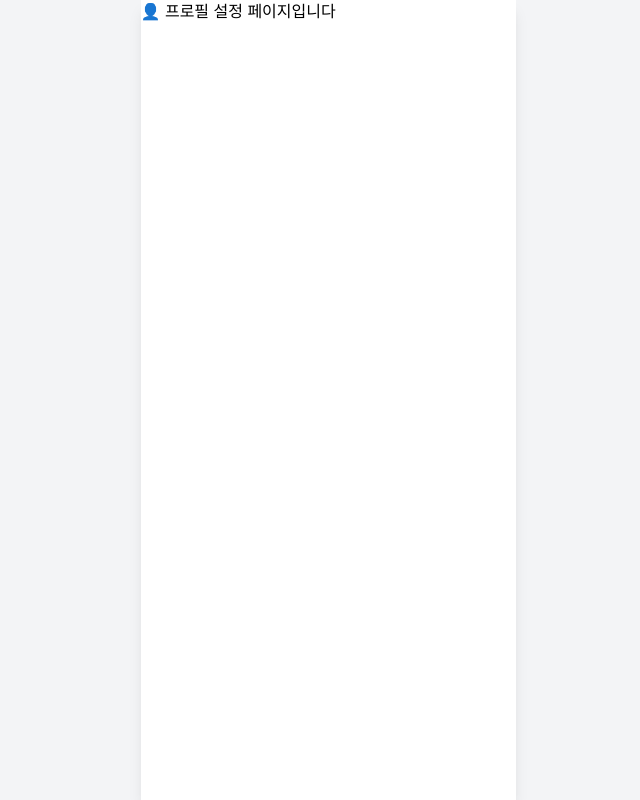
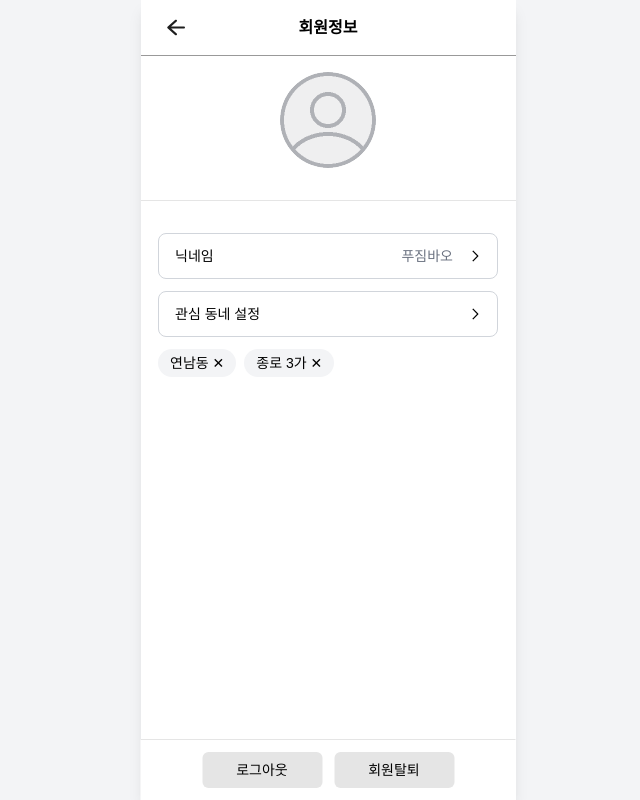
Before and after one commit to dongnae-bangnae/FE, a React (Vite) app: page /mypage/profile in a window 1280 px wide. Shown: the whole page, without its empty margins (312-952 px from the left). Built offline with nearby package versions, Linux system fonts and the light colour scheme.

Commit message:
✨ Feat: 회원 정보 페이지 구현

```diff
--- a/src/App.tsx
+++ b/src/App.tsx
@@ -8,6 +8,7 @@ import {
 
 import Layout from "./layouts/Layout";
 import AddCategoryPage from "./pages/AddCategoryPage";
+import EditNicknamePage from "./pages/EditNicknamePage";
 import HomePage from "./pages/HomePage";
 import LoginPage from "./pages/LoginPage";
 import MapPage from "./pages/MapPage";
@@ -20,7 +21,6 @@ import NotFound from "./pages/NotFound";
 import NotificationsPage from "./pages/NotificationsPage";
 import OnboardingPage from "./pages/OnboardingPage";
 import RecordDetailPage from "./pages/RecordDetailPage";
-import SettingsPage from "./pages/SettingsPage";
 
 const routes: RouteObject[] = [
   {
@@ -38,7 +38,7 @@ const routes: RouteObject[] = [
       { path: "mypage", element: <MyPage /> },
       { path: "mypage/likes", element: <MyLikesPage /> },
       { path: "mypage/profile", element: <MyProfilePage /> },
-      { path: "mypage/settings", element: <SettingsPage /> },
+      { path: "mypage/profile/nickname", element: <EditNicknamePage /> },
       { path: "category/new", element: <AddCategoryPage /> }
     ]
   }
--- /dev/null
+++ b/src/pages/EditNicknamePage.tsx
@@ -0,0 +1,49 @@
+import { useState } from "react";
+
+import Header from "../components/common/Header";
+
+function EditNicknamePage() {
+  const [nickname, setNickname] = useState("");
+
+  const handleChange = (e: React.ChangeEvent<HTMLInputElement>) => {
+    setNickname(e.target.value);
+  };
+
+  const isActive = nickname.trim().length > 0;
+
+  return (
+    <>
+      <Header title="닉네임 수정" underline={false} />
+
+      {/* 콘텐츠 영역 */}
+      <div className="w-full flex justify-center overflow-hidden">
+        <div className="w-[375px] h-[calc(100vh-56px-60px)] px-4 mt-8">
+          <p className="text-sm font-medium mb-2">
+            새로운 닉네임을 입력해주세요
+          </p>
+          <input
+            type="text"
+            value={nickname}
+            onChange={handleChange}
+            placeholder="현재 닉네임"
+            className="w-full h-10 px-3 border border-gray-300 rounded-md text-sm"
+          />
+        </div>
+      </div>
+
+      {/* 하단 고정 버튼 */}
+      <div className="fixed bottom-0 left-1/2 -translate-x-1/2 w-[375px] px-4 py-3 bg-white z-50">
+        <button
+          disabled={!isActive}
+          className={`w-full h-10 rounded-md text-white text-sm font-semibold ${
+            isActive ? "bg-[#F59E0B]" : "bg-gray-300"
+          }`}
+        >
+          변경 완료
+        </button>
+      </div>
+    </>
+  );
+}
+
+export default EditNicknamePage;
--- a/src/pages/MyPage.tsx
+++ b/src/pages/MyPage.tsx
@@ -1,7 +1,7 @@
 import { useState } from "react";
 import { useNavigate } from "react-router-dom";
 
-import Profile from "../assets/icon-defaultProfile.svg";
+import DefaultProfile from "../assets/icon-defaultProfile.svg";
 import RingIcon from "../assets/icon-ring.svg";
 import SettingIcon from "../assets/icon-setting.svg";
 import Header from "../components/common/Header";
@@ -18,7 +18,7 @@ function MyPage() {
       <div style={{ height: "16px" }} />
 
       {/* 상단바 (알림 + 설정 아이콘 그룹) */}
-      <div className="w-full flex justify-end items-center mt-6 mb-4 pr-4">
+      <div className="w-full flex justify-end items-center mt-2 mb-4 pr-2">
         <div className="flex items-center" style={{ gap: "9px" }}>
           <img
             src={RingIcon}
@@ -35,7 +35,7 @@ function MyPage() {
               cursor: "pointer",
               marginRight: "10px"
             }}
-            onClick={() => navigate("/mypage/settings")}
+            onClick={() => navigate("/mypage/profile")}
           />
         </div>
       </div>
@@ -43,19 +43,19 @@ function MyPage() {
       {/* 프로필 */}
       <div className="flex flex-col items-center">
         <img
-          src={Profile}
+          src={DefaultProfile}
           alt="프로필"
-          className="w-20 h-20 rounded-full mb-2"
+          className="w-24 h-24 rounded-full mb-2"
         />
         <p className="text-lg font-semibold">@기영이</p>
       </div>
 
       {/* 탭 버튼 */}
-      <div className="flex justify-center gap-x-3 mt-4">
+      <div className="flex justify-center mt-4">
         <button
           onClick={() => setSelectedTab("saved")}
           className={`w-[90px] h-8 rounded-lg text-sm font-medium
-      ${selectedTab === "saved" ? "bg-[#F59E0B] text-white" : "bg-[#E5E5E5] text-black"}`}
+      ${selectedTab === "saved" ? "bg-[#FFC064]" : "bg-[#D9D9D99E] text-black"}`}
         >
           저장
         </button>
@@ -65,7 +65,7 @@ function MyPage() {
         <button
           onClick={() => setSelectedTab("myPosts")}
           className={`w-[90px] h-8 rounded-lg text-sm font-medium
-      ${selectedTab === "myPosts" ? "bg-[#F59E0B] text-white" : "bg-[#E5E5E5] text-black"}`}
+      ${selectedTab === "myPosts" ? "bg-[#FFC064]" : "bg-[#D9D9D99E] text-black"}`}
         >
           내 글
         </button>
@@ -75,13 +75,13 @@ function MyPage() {
         <button
           onClick={() => setSelectedTab("pro")}
           className={`w-[90px] h-8 rounded-lg text-sm font-medium
-      ${selectedTab === "pro" ? "bg-[#F59E0B] text-white" : "bg-[#E5E5E5] text-black"}`}
+      ${selectedTab === "pro" ? "bg-[#FFC064]" : "bg-[#D9D9D99E] text-black"}`}
         >
           PRO 구독
         </button>
       </div>
 
-      <div style={{ height: "16px" }} />
+      {/* 구분선 */}
       <div className="w-full mt-4 border-b border-[#E5E5E5]" />
 
       {/* 저장 탭을 눌렀을 때 */}
--- a/src/pages/MyProfilePage.tsx
+++ b/src/pages/MyProfilePage.tsx
@@ -1,4 +1,89 @@
+import { ChangeEvent, useState } from "react";
+import { useNavigate } from "react-router-dom";
+
+import DefaultProfile from "../assets/icon-defaultProfile.svg";
+import Next from "../assets/icon-next.svg";
+import Header from "../components/common/Header";
+
 function MyProfilePage() {
-  return <div>👤 프로필 설정 페이지입니다</div>;
+  const navigate = useNavigate();
+  const [profileUrl, setProfileUrl] = useState<string>("");
+
+  const handleProfileChange = (e: ChangeEvent<HTMLInputElement>) => {
+    const file = e.target.files?.[0];
+    if (file) {
+      const previewUrl = URL.createObjectURL(file);
+      setProfileUrl(previewUrl);
+    }
+  };
+
+  return (
+    <>
+      <Header title="회원정보" underline={true} />
+
+      {/* 전체 콘텐츠 영역 */}
+      <div className="w-full flex justify-center overflow-hidden">
+        <div className="w-[375px] h-[calc(100vh-56px-60px)] overflow-hidden flex flex-col items-center mt-4">
+          {/* 프로필 사진 */}
+          <label htmlFor="profile-upload" className="cursor-pointer">
+            <img
+              src={profileUrl || DefaultProfile}
+              alt="프로필"
+              className="w-24 h-24 rounded-full object-cover mb-4"
+            />
+          </label>
+          <input
+            type="file"
+            id="profile-upload"
+            accept="image/*"
+            className="hidden"
+            onChange={handleProfileChange}
+          />
+
+          {/* 구분선 */}
+          <div className="w-full mt-4 mb-8 border-b border-[#E5E5E5]" />
+
+          {/* 닉네임 */}
+          <div className="w-[340px] flex justify-between items-center py-2 border border-[#D1D5DB] rounded-lg text-sm font-medium mb-3">
+            <span className="text-black px-4">닉네임</span>
+            <div className="flex items-center">
+              <span className="text-[#6B7280]">푸짐바오</span>
+              <button onClick={() => navigate("/mypage/profile/nickname")}>
+                <img src={Next} alt=">" className="w-3 h-3" />
+              </button>
+            </div>
+          </div>
+
+          {/* 관심 동네 설정 */}
+          <div className="w-[340px] flex justify-between items-center py-2 border border-[#D1D5DB] rounded-lg text-sm font-medium">
+            <span className="text-black px-4">관심 동네 설정</span>
+            <button onClick={() => navigate("/mypage/profile/area")}>
+              <img src={Next} alt=">" className="w-3 h-3" />
+            </button>
+          </div>
+
+          {/* 관심 동네 태그 */}
+          <div className="flex flex-wrap gap-2 mt-3 w-[340px]">
+            <span className="bg-[#F3F4F6] text-sm text-black px-3 py-1 rounded-full">
+              연남동 ✕
+            </span>
+            <span className="bg-[#F3F4F6] text-sm text-black px-3 py-1 rounded-full">
+              종로 3가 ✕
+            </span>
+          </div>
+        </div>
+      </div>
+
+      <div className="fixed bottom-0 left-1/2 -translate-x-1/2 w-[375px] bg-white border-t border-[#E5E5E5] px-4 py-3 flex justify-center gap-3 z-50">
+        <button className="w-[120px] bg-[#E5E5E5] text-black py-2 rounded-md text-sm font-medium cursor-pointer hover:bg-[#FFC064] transition-colors duration-200">
+          로그아웃
+        </button>
+        <button className="w-[120px] bg-[#E5E5E5] text-black py-2 rounded-md text-sm font-medium cursor-pointer hover:bg-[#FFC064] transition-colors duration-200">
+          회원탈퇴
+        </button>
+      </div>
+    </>
+  );
 }
+
 export default MyProfilePage;
--- a/src/pages/SettingsPage.tsx
+++ /dev/null
@@ -1,4 +0,0 @@
-function SettingsPage() {
-  return <div>⚙️ 설정 페이지입니다</div>;
-}
-export default SettingsPage;
```
Also changed, not shown: src/assets/icon-next.svg (added).
